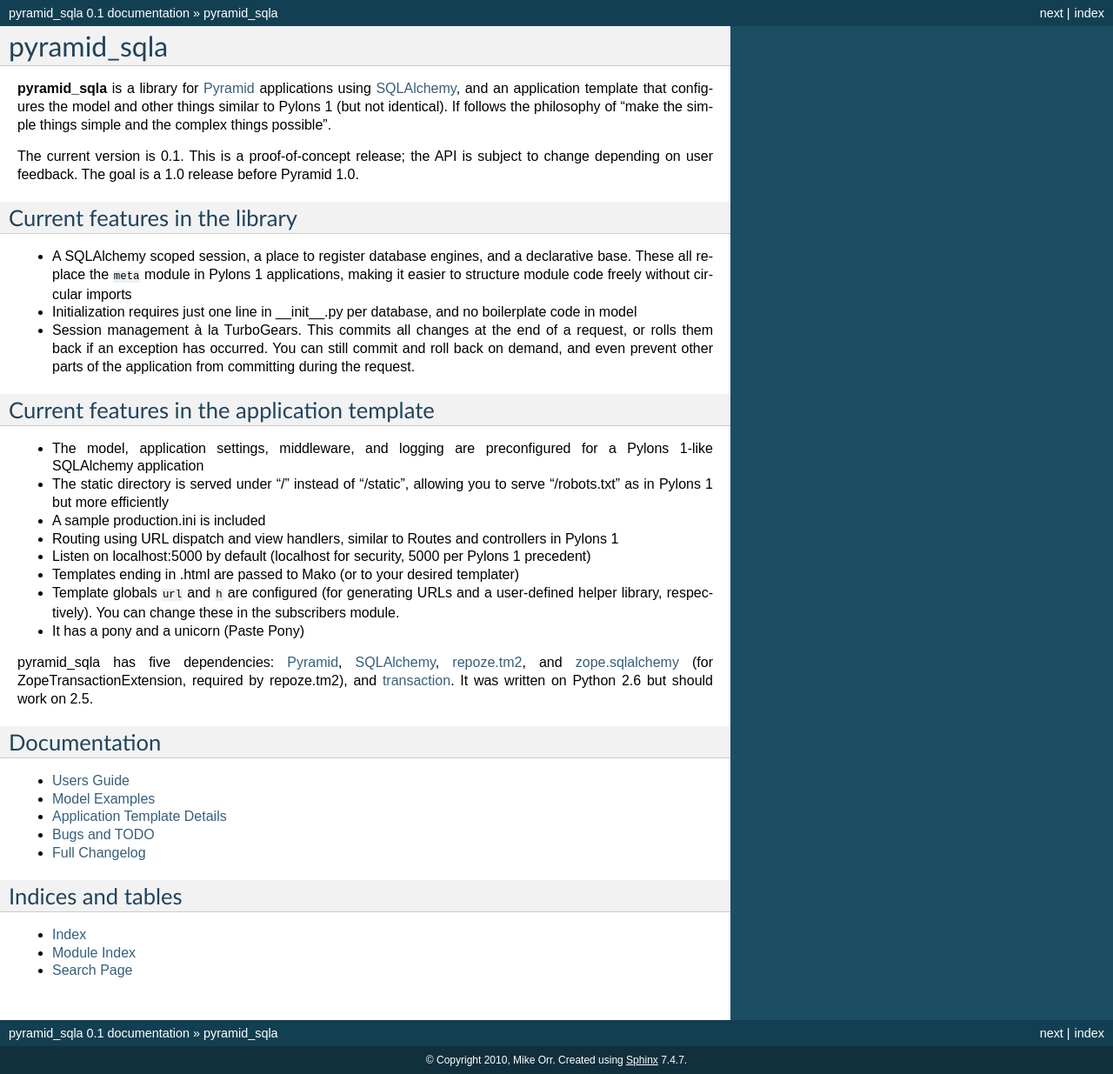
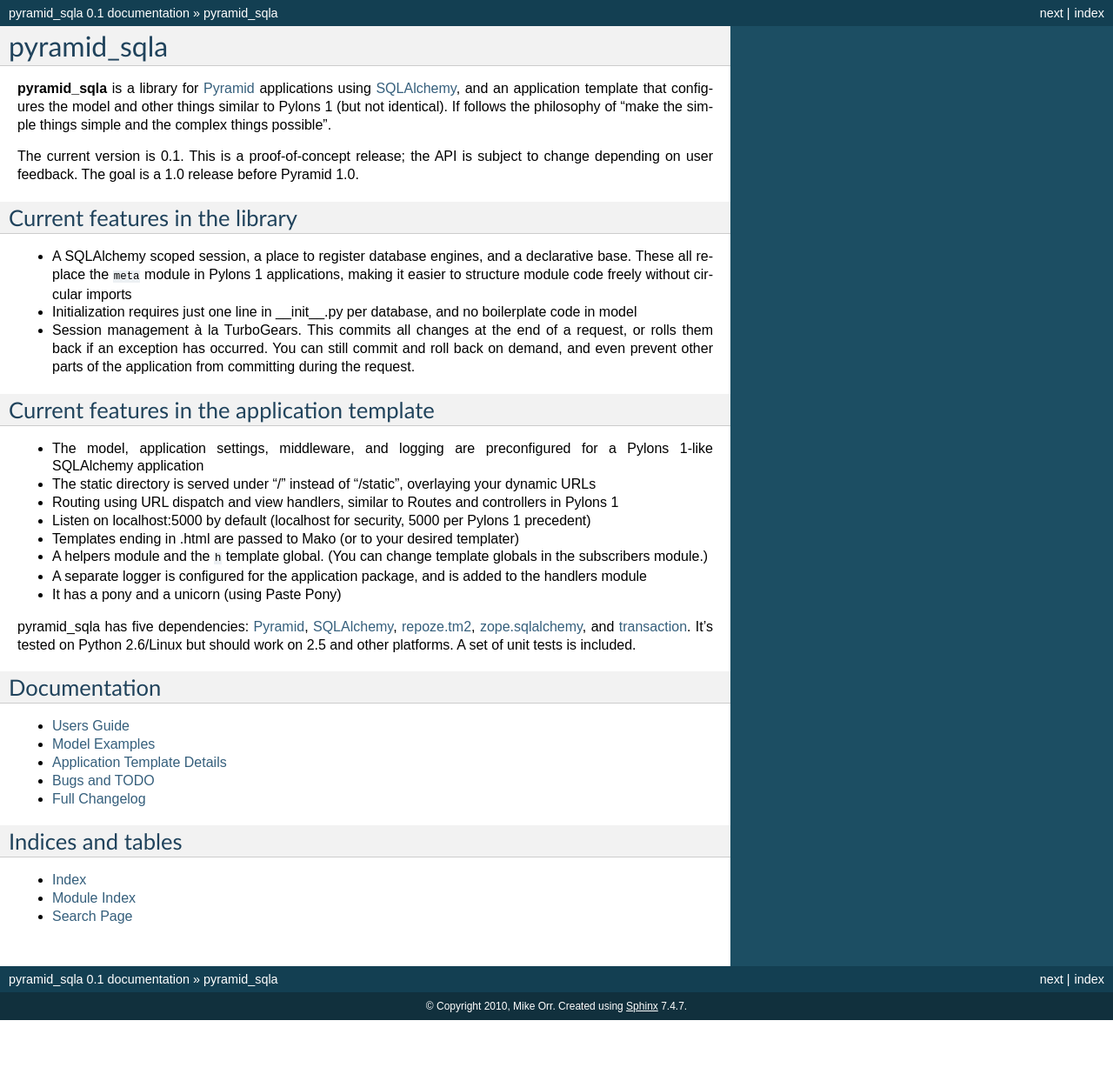
Before and after one commit to Pylons/akhet, a Sphinx documentation site: the page built from docs/index.rst, in a window 1280 px wide. Shown: the whole page at 87% size. Built offline with Sphinx 7.4.7, drawn with Linux system fonts in a browser that asks for light colours; after the commit the page ends 1173 px from its top, so only the background shows below that.

Commit message:
Text update.

```diff
--- a/docs/index.rst
+++ b/docs/index.rst
@@ -32,22 +32,22 @@
 
 * The model, application settings, middleware, and logging are preconfigured
   for a Pylons 1-like SQLAlchemy application
-* The static directory is served under "/" instead of "/static", allowing you
-  to serve "/robots.txt" as in Pylons 1 but more efficiently
-* A sample production.ini is included
+* The static directory is served under "/" instead of "/static", overlaying
+  your dynamic URLs
 * Routing using URL dispatch and view handlers, similar to Routes and
   controllers in Pylons 1
 * Listen on localhost:5000 by default (localhost for security, 5000 per Pylons
   1 precedent)
 * Templates ending in .html are passed to Mako (or to your desired templater)
-* Template globals  ``url`` and ``h`` are configured (for generating URLs and
-  a user-defined helper library, respectively). You can change these in the
-  subscribers module.
-* It has a pony and a unicorn (Paste Pony)
+* A helpers module and the ``h`` template global. (You can change template
+  globals in the subscribers module.)
+* A separate logger is configured for the application package, and is added to
+  the handlers module
+* It has a pony and a unicorn (using Paste Pony)
 
-pyramid_sqla has five dependencies: Pyramid_, SQLAlchemy_, repoze.tm2_, and
-zope.sqlalchemy_ (for ZopeTransactionExtension, required by repoze.tm2), and
-transaction_. It was written on Python 2.6 but should work on 2.5.
+pyramid_sqla has five dependencies: Pyramid_, SQLAlchemy_, repoze.tm2_,
+zope.sqlalchemy_, and transaction_. It's tested on Python 2.6/Linux but should
+work on 2.5 and other platforms. A set of unit tests is included.
 
 .. _zope.sqlalchemy: http://pypi.python.org/pypi/zope.sqlalchemy
 .. _scoped session: http://www.sqlalchemy.org/docs/orm/session.html#contextual-thread-local-sessions
```
